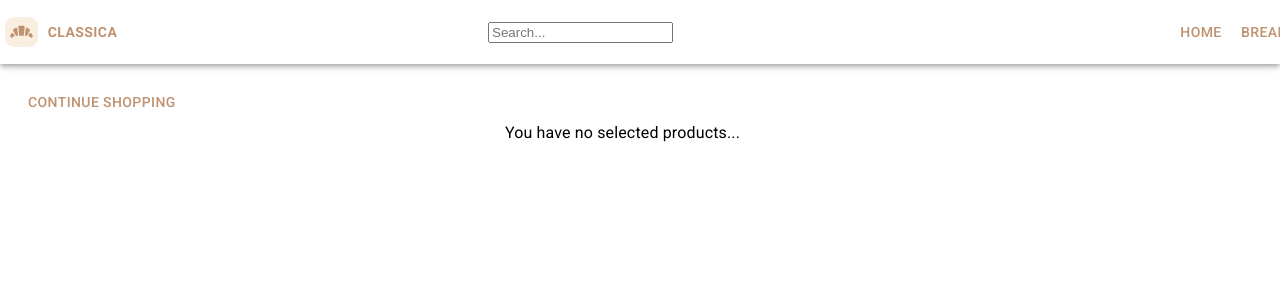
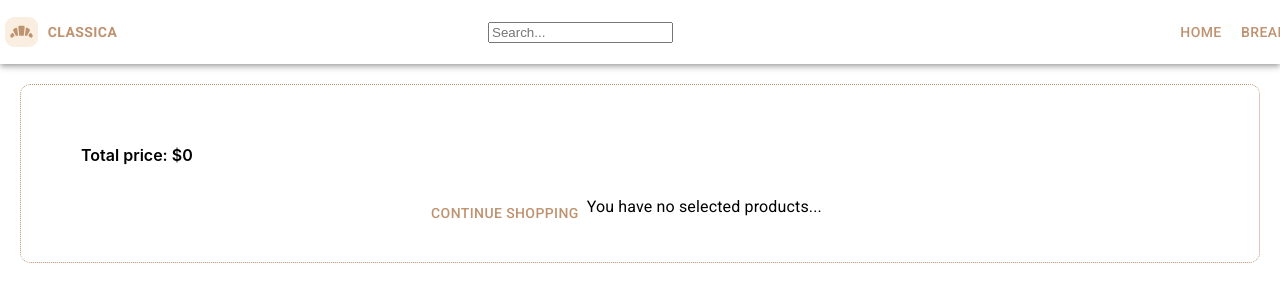
Before and after one commit to georgenicole/ClassicaEcommerce, a React (Create React App) app: page /cart in a window 1280 px wide. Shown: the top 302 px of the page. Built offline with nearby package versions, Linux system fonts and the light colour scheme.

Commit message:
it has added styles  to Cart

```diff
--- a/src/Containers/Cart/Cart.js
+++ b/src/Containers/Cart/Cart.js
@@ -11,13 +11,11 @@ import Form from "../../Components/Form/Form";
 const Cart = () => {
   const [precioTotal, setPrecioTotal] = useState(0);
   const { cart, removeItem, clear } = useContext(Shop);
-
   const confirmarOrden = async (name, adress, phone, email) => {
     const order = ordenGenerada(name, adress, phone, email, cart, precioTotal);
     guardarOrden(cart, order);
     clear();
   };
-
   useEffect(() => {
     const precioReduce = () => {
       const valor = Object.values(cart).reduce(
@@ -38,19 +36,13 @@ const Cart = () => {
     console.log(producto);
     return (
       <div
-      className="container-cart"
+      className="Cart-container-element"
         key={producto.id}
-        style={{
-          width: 500,
-          heigth: 500,
-          display: "flex",
-        }}
       >
         <p>
           <img
             src={producto.image}
             alt="imagen"
-            // style={{ width: 80, height: 90, borderRadius: 10 }}
             className="img-product-cart"
           />
         </p>
@@ -83,7 +75,8 @@ const Cart = () => {
     <div className="cart-container">
       {isForm && <Form cerrar={handleSubmit} makeOrder={confirmarOrden} />}
       {cartMap}
-      <div style={{ marginRight: 35 }}>
+      <p className="total-price">Total price: ${precioTotal}</p>
+      <div style={{  }} className="container-btns-cart">
         <Button variant="text">
           <Link to="/" style={{ color: "#BF9270", textDecoration: "none" }}>
             Continue Shopping
@@ -107,7 +100,7 @@ const Cart = () => {
             >
               Confirmar compra
             </Button>
-            <p>Total price: ${precioTotal}</p>
+
           </>
         ) : (
           <Typography className="Notselect-products">
--- a/src/Containers/Cart/styles.css
+++ b/src/Containers/Cart/styles.css
@@ -5,9 +5,32 @@
 }
 .cart-container {
   margin: 20px;
+  border-width: 1px;
+  border-style: dotted;
+  border-color: #BF9270;
+  padding: 30px;
+  border-radius: 10px;
+}
+.Cart-container-element{
+    display: flex;
+    background-color: #FAEEE0;
+    margin-top: 10px;
+    border-radius: 10px;
+
 }
 .img-product-cart {
   width: 80px;
   height: 90px;
   border-radius: 10px;
+  margin-left: 20px;
 }
+.container-btns-cart{
+    display: flex;
+    justify-content: center;
+    margin-right: 35px;
+     margin-top: 30px;
+}
+.total-price{
+    font-weight: 600;
+    margin: 30px;
+}
```
